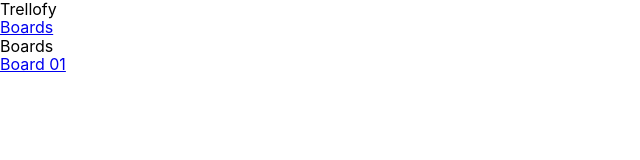
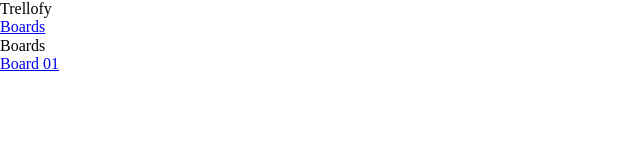
Before and after one commit to lasota-piotr/trellofy, a React (Create React App) app: page / in a window 1280 px wide. Shown: the top 160 px of the page, without its empty margins (0-640 px from the left). Built offline with nearby package versions, Linux system fonts and the light colour scheme.

Commit message:
feat: update theme

```diff
--- a/src/styles/theme.ts
+++ b/src/styles/theme.ts
@@ -1,9 +1,22 @@
 import { DefaultTheme } from 'styled-components'
 
 const theme: DefaultTheme = {
-  sans:
-    '-apple-system,BlinkMacSystemFont,"Segoe UI",Roboto,Oxygen-Sans,Ubuntu,Cantarell,"Helvetica Neue",sans-serif',
+  breakpoints: ['40em', '52em', '64em'],
+  fontSizes: [12, 14, 16, 20, 24, 32, 48, 64],
+  colors: {
+    blue: '#07c',
+    lightgray: '#f6f6ff',
+  },
+  space: [0, 4, 8, 16, 32, 64, 128, 256],
+  fonts: {
+    sans:
+      '-apple-system,BlinkMacSystemFont,"Segoe UI",Roboto,Oxygen-Sans,Ubuntu,Cantarell,"Helvetica Neue",sans-serif',
+    mono: 'Menlo, monospace',
+  },
+  shadows: {
+    small: '0 0 4px rgba(0, 0, 0, .125)',
+    large: '0 0 24px rgba(0, 0, 0, .125)',
+  },
 }
 
-
 export default theme
```
Also changed, not shown: src/styled.d.ts (+15 -1 lines).
